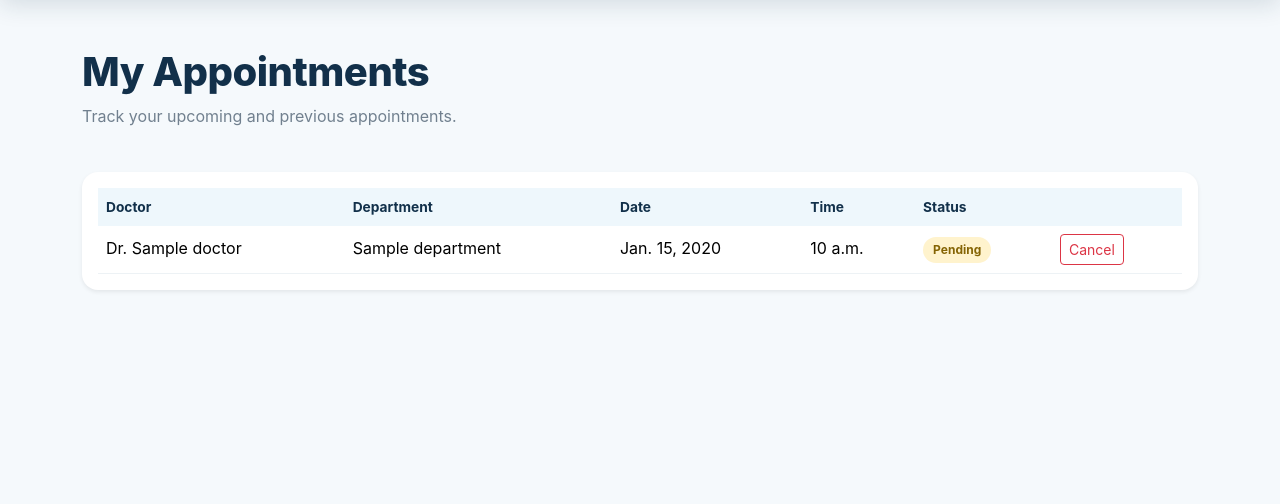
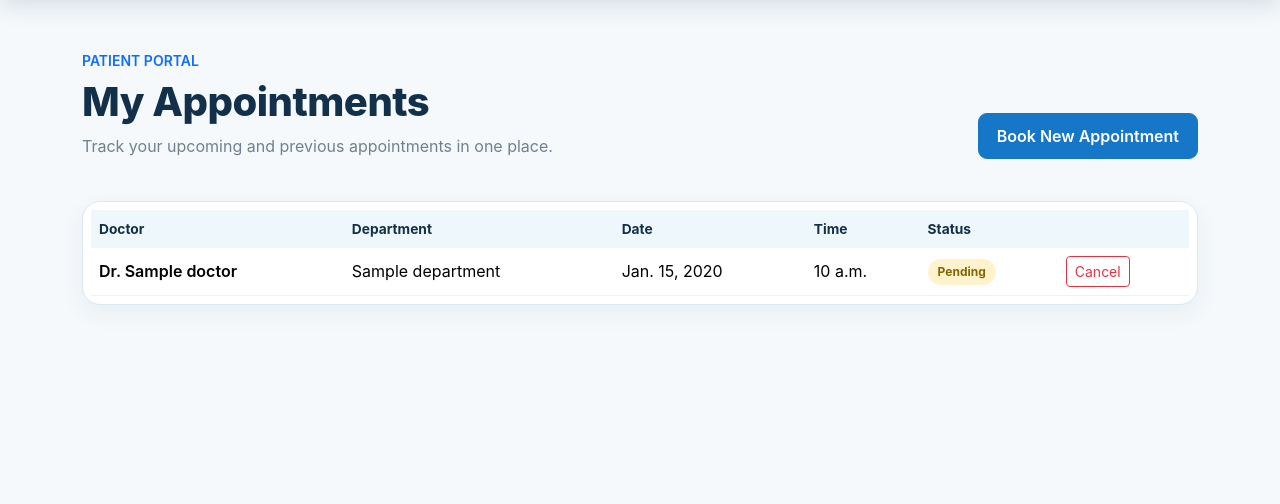
Before and after one commit to adityatiwari-git/Accord-HMS, a Django app: page /appointments/ in a window 1280 px wide. Shown: the part 70-574 px from the top of the page. Run offline with Django 5.2, Linux system fonts and the light colour scheme; a user stored in the database is signed in; tables that the repository leaves empty hold one stand-in row (values such as "Sample post").

Commit message:
Polish appointments page UI

```diff
--- a/templates/appointments.html
+++ b/templates/appointments.html
@@ -5,13 +5,17 @@
 {% block content %}
 <section class="py-5">
     <div class="container">
-        <div class="section-title">
-            <h1>My Appointments</h1>
-            <p>Track your upcoming and previous appointments.</p>
+        <div class="section-title d-flex flex-column flex-md-row justify-content-between align-items-md-end gap-3">
+            <div>
+                <span class="text-primary fw-semibold small">PATIENT PORTAL</span>
+                <h1 class="mt-1 mb-2">My Appointments</h1>
+                <p class="mb-0">Track your upcoming and previous appointments in one place.</p>
+            </div>
+            <a href="{% url 'book_appointment' %}" class="btn btn-primary">Book New Appointment</a>
         </div>
 
-        <div class="table-responsive bg-white rounded-4 shadow-sm p-3">
-            <table class="table align-middle mb-0">
+        <div class="table-wrap table-responsive">
+            <table class="table align-middle">
                 <thead>
                     <tr>
                         <th>Doctor</th>
@@ -25,7 +29,7 @@
                 <tbody>
                     {% for appointment in appointments %}
                     <tr>
-                        <td>Dr. {{ appointment.doctor.name }}</td>
+                        <td class="fw-semibold">Dr. {{ appointment.doctor.name }}</td>
                         <td>{{ appointment.doctor.department.name }}</td>
                         <td>{{ appointment.appointment_date }}</td>
                         <td>{{ appointment.appointment_time }}</td>
@@ -40,7 +44,7 @@
                         </td>
                     </tr>
                     {% empty %}
-                    <tr><td colspan="6" class="text-center text-muted py-4">You have no appointments yet.</td></tr>
+                    <tr><td colspan="6" class="text-center text-muted py-5">You have no appointments yet.</td></tr>
                     {% endfor %}
                 </tbody>
             </table>
```
